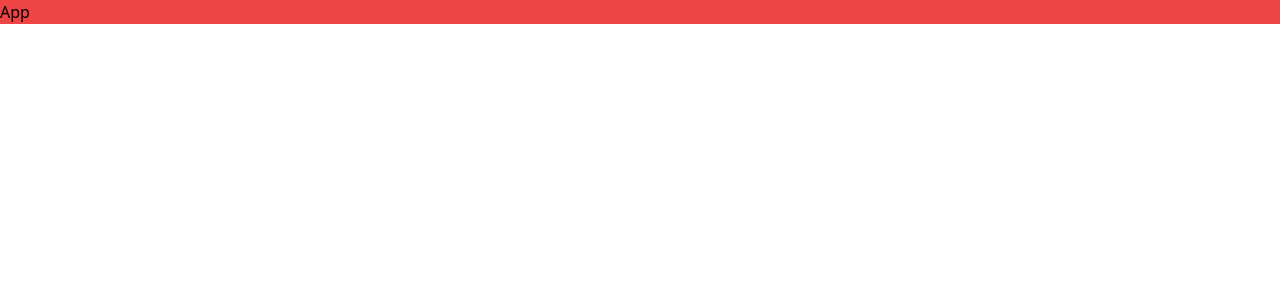
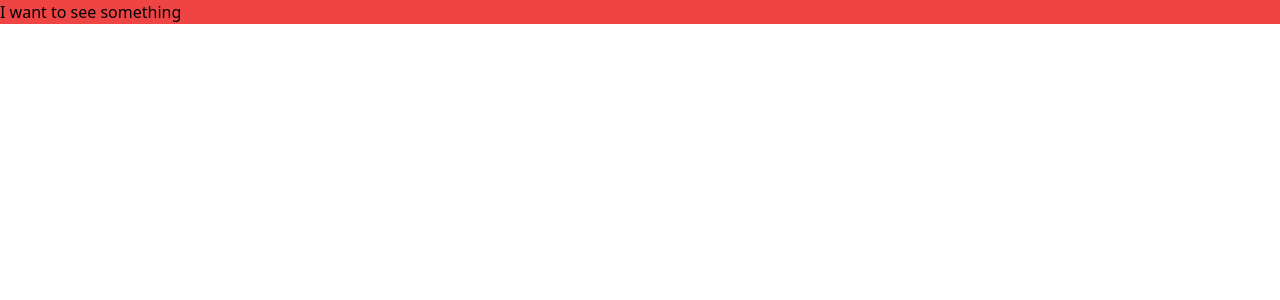
Before and after one commit to Dove-white/react-slider, a React (Vite) app: page / in a window 1280 px wide. Shown: the top 300 px of the page. Built offline with nearby package versions, Linux system fonts and the light colour scheme.

Commit message:
Deploy setup

```diff
--- a/src/App.tsx
+++ b/src/App.tsx
@@ -1,7 +1,7 @@
 
 const App = () => {
   return (
-    <div className="bg-red-500">App</div>
+    <div className="bg-red-500">I want to see something</div>
   )
 }
 
--- a/vite.config.ts
+++ b/vite.config.ts
@@ -4,5 +4,5 @@ import react from '@vitejs/plugin-react'
 // https://vitejs.dev/config/
 export default defineConfig({
   plugins: [react()],
-  base: "/",
+  base: "/react-slider",
 })
```
